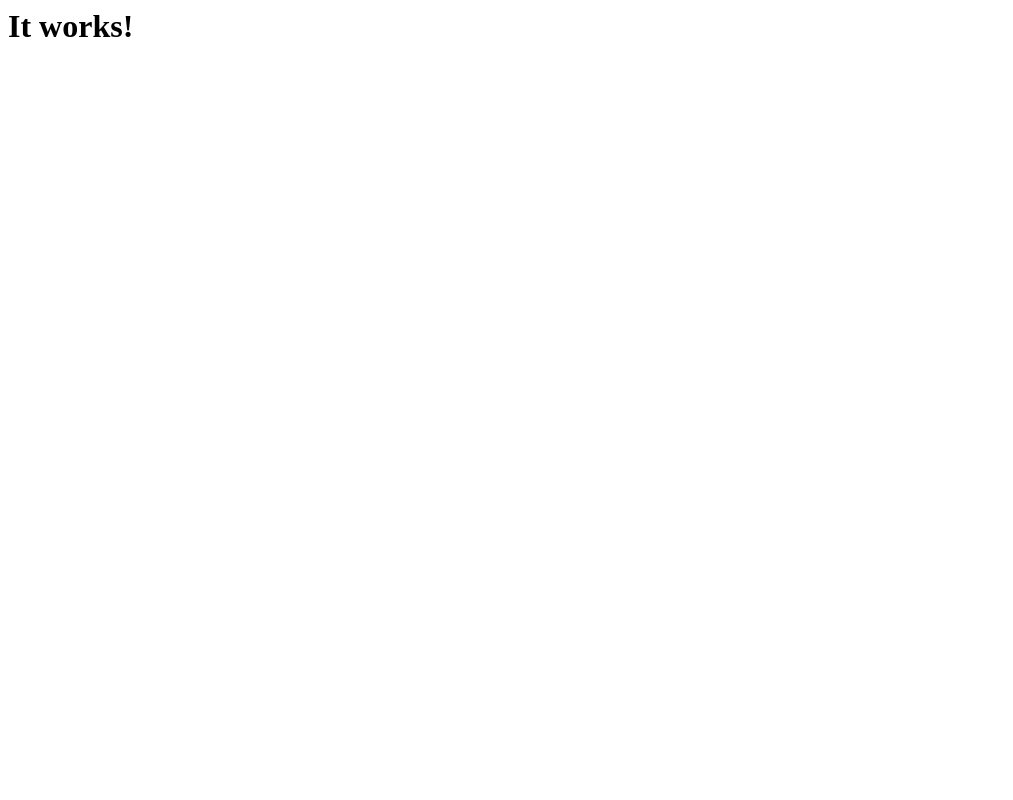
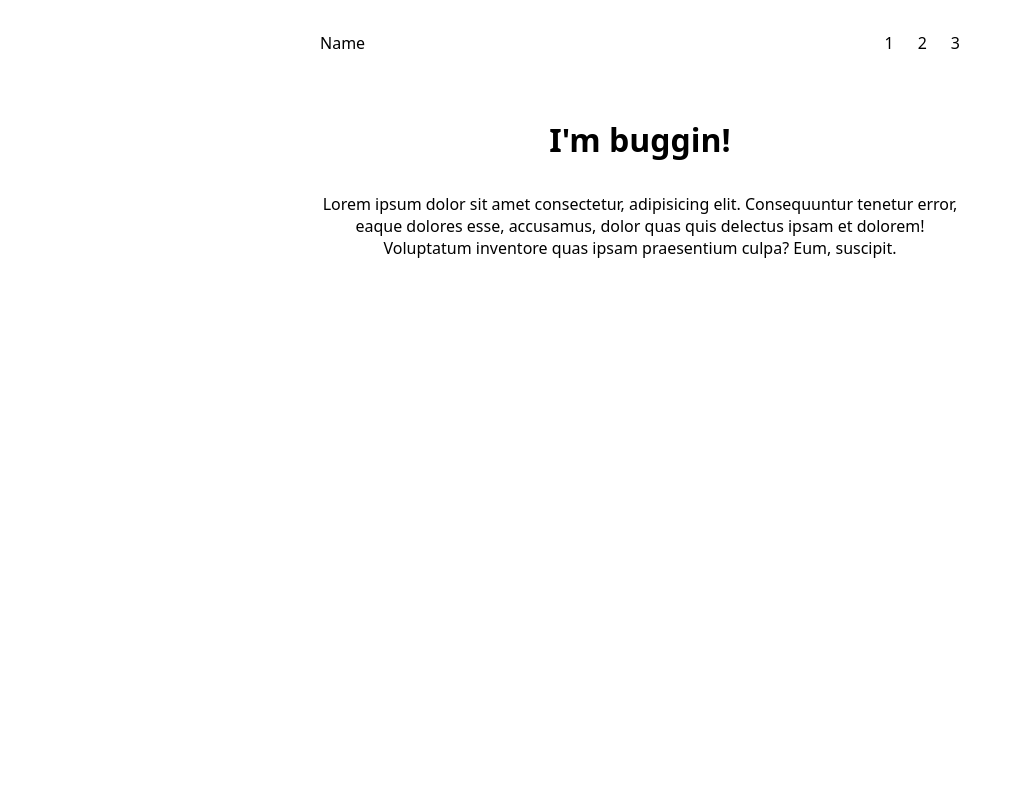
Before and after one commit to aprhyvs/quiz-app, a Django app: page / in a window 1280 px wide. Before the commit the part shown is almost empty. Shown: the whole page, without its empty margins (0-1013 px from the left). Run offline with Django 5.2, Linux system fonts and the light colour scheme.

Commit message:
Create test template
implement simple template that will be changed later on

```diff
--- a/mockquizapp/static/css/home/styles.css
+++ b/mockquizapp/static/css/home/styles.css
@@ -0,0 +1,50 @@
+* {
+    margin: 0;
+    padding: 0;
+    font-family: system-ui, -apple-system, BlinkMacSystemFont, 'Segoe UI', Roboto, Oxygen, Ubuntu, Cantarell, 'Open Sans', 'Helvetica Neue', sans-serif;
+}
+
+nav {
+    display: flex;
+    justify-content: space-between;
+    margin: 0 auto;
+    width: 50%;
+    padding: 2em;
+}
+
+nav ul {
+    list-style-type: none;
+    display: flex;
+    align-items: center;
+    gap: 24px;
+}
+
+.wrapper {
+    width: 50%;
+    margin: 0 auto;
+    text-align: center;
+    padding: 2em;
+}
+
+.wrapper p{
+    margin: 2em 0;
+}
+
+@media (max-width: 360px) {
+    .wrapper {
+        width: 80%;
+        padding: 1em;
+    }
+
+    nav {
+        flex-direction: column;
+        gap: 1em;
+        padding: 1em;
+        text-align: center;
+    }
+
+    nav ul {
+        flex-direction: column;
+        gap: 1em;
+    }
+}
--- a/mockquizapp/templates/home/index.html
+++ b/mockquizapp/templates/home/index.html
@@ -1 +1,28 @@
-<h1> It works! </h1>
+{% load static %}
+
+<!DOCTYPE html>
+<html lang="en">
+<head>
+    <meta charset="UTF-8">
+    <meta name="viewport" content="width=device-width, initial-scale=1.0">
+    <title>Document</title>
+    <link rel="stylesheet" href="{% static 'css/home/styles.css' %}">
+</head>
+<body>
+
+    <nav>
+        <p>Name</p>
+        <ul>
+            <li>1</li>
+            <li>2</li>
+            <li>3</li>
+         </ul>
+    </nav>
+
+    <div class="wrapper">
+        <h1>I'm buggin!</h1>
+        <p>Lorem ipsum dolor sit amet consectetur, adipisicing elit. Consequuntur tenetur error, eaque dolores esse, accusamus, dolor quas quis delectus ipsam et dolorem! Voluptatum inventore quas ipsam praesentium culpa? Eum, suscipit.</p>
+    </div>
+
+</body>
+</html>
```
